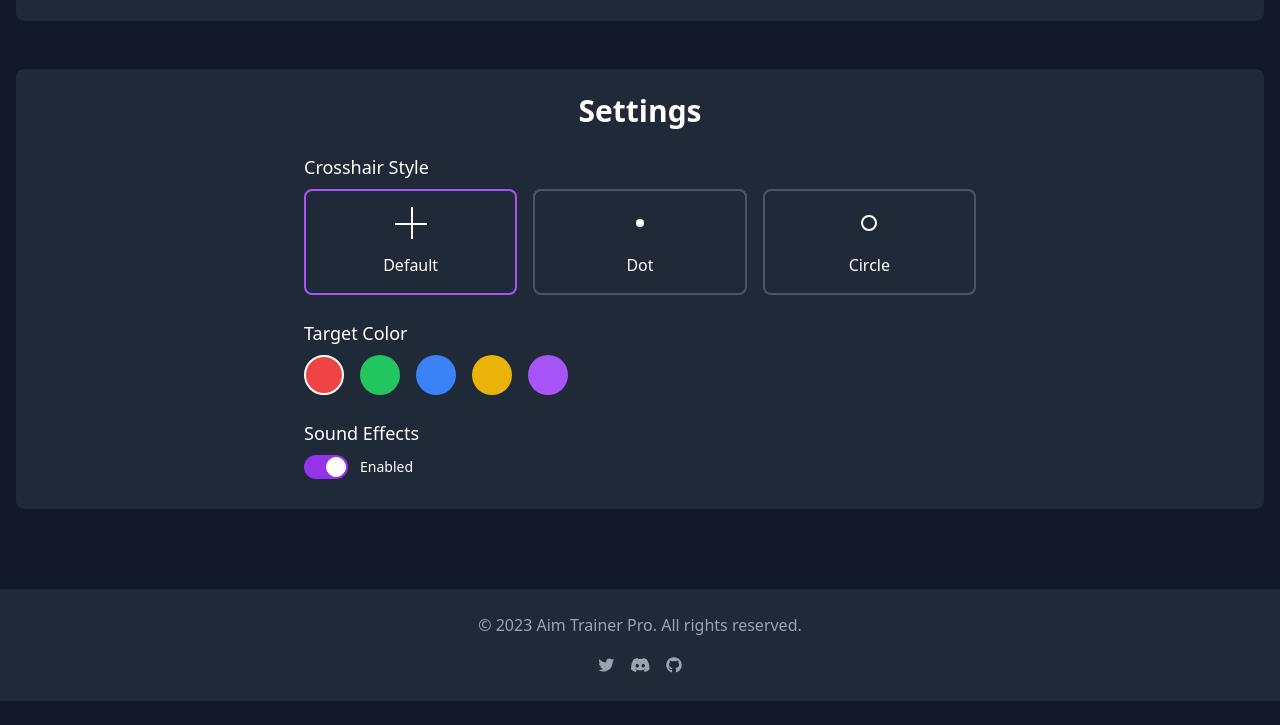
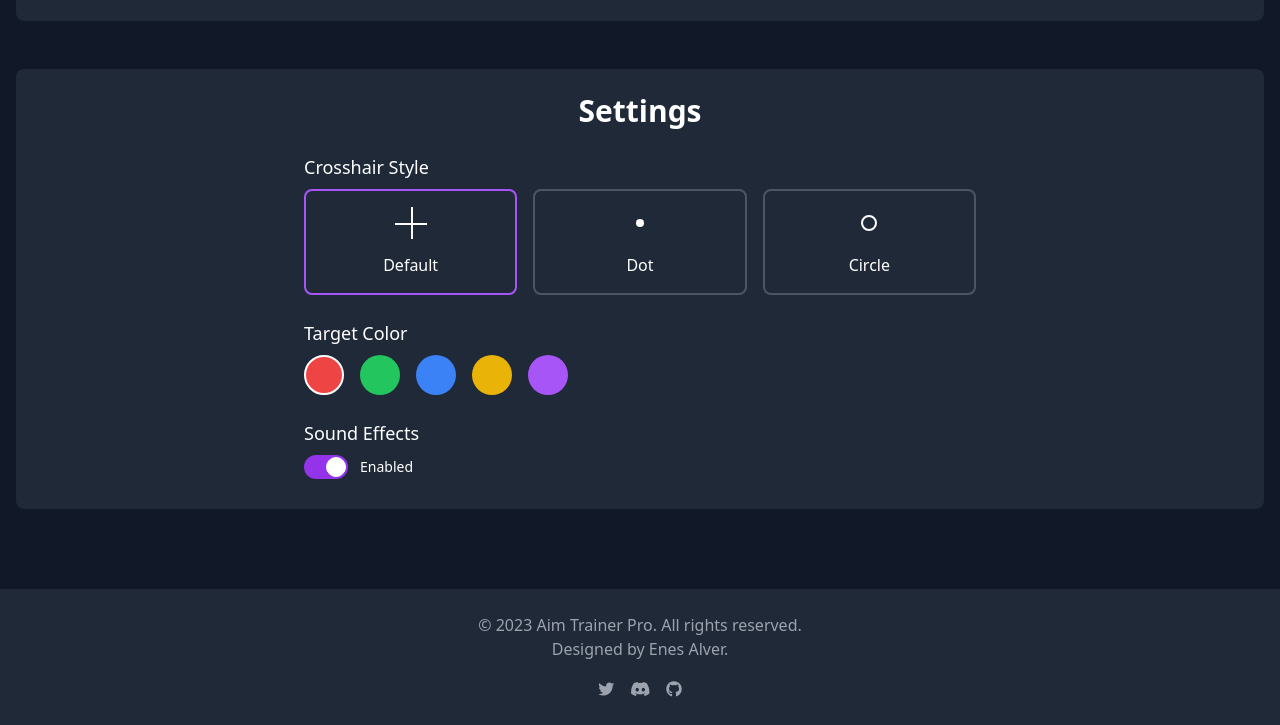
Before and after one commit to HeorTax/Aim-Trainer, a plain HTML site: page index.html in a window 1280 px wide. Shown: the part 1579-2304 px from the top of the page. Before the commit the page ends 2280 px from the top, so only its background shows below. Drawn offline with nearby package versions, Linux system fonts and the light colour scheme.

Commit message:
Update index.html

```diff
--- a/index.html
+++ b/index.html
@@ -258,6 +258,7 @@
     <footer class="bg-gray-800 py-6 mt-12">
         <div class="container mx-auto px-4 text-center">
             <p class="text-gray-400">© 2023 Aim Trainer Pro. All rights reserved.</p>
+            <p class="text-gray-400">Designed by Enes Alver.</p>
             <div class="flex justify-center space-x-4 mt-4">
                 <a href="#" class="text-gray-400 hover:text-white transition"><i class="fab fa-twitter"></i></a>
                 <a href="#" class="text-gray-400 hover:text-white transition"><i class="fab fa-discord"></i></a>
```
